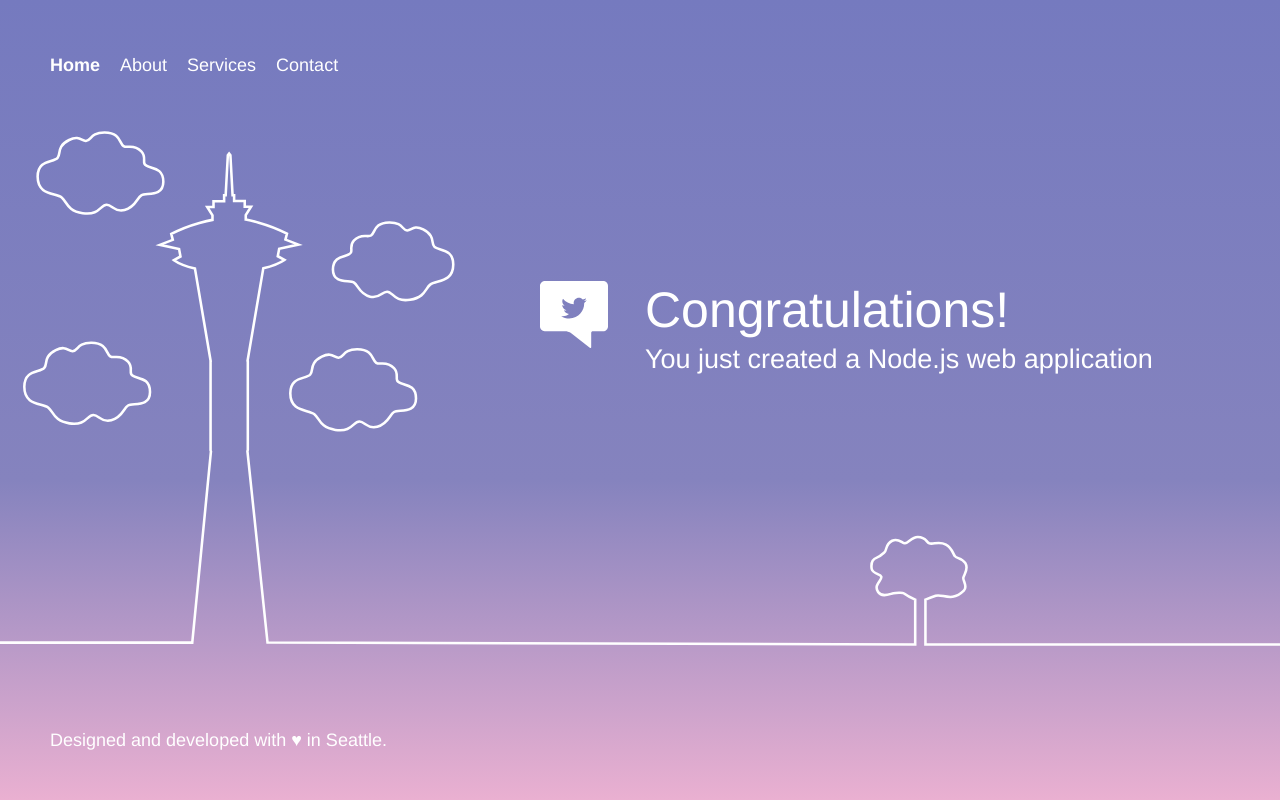
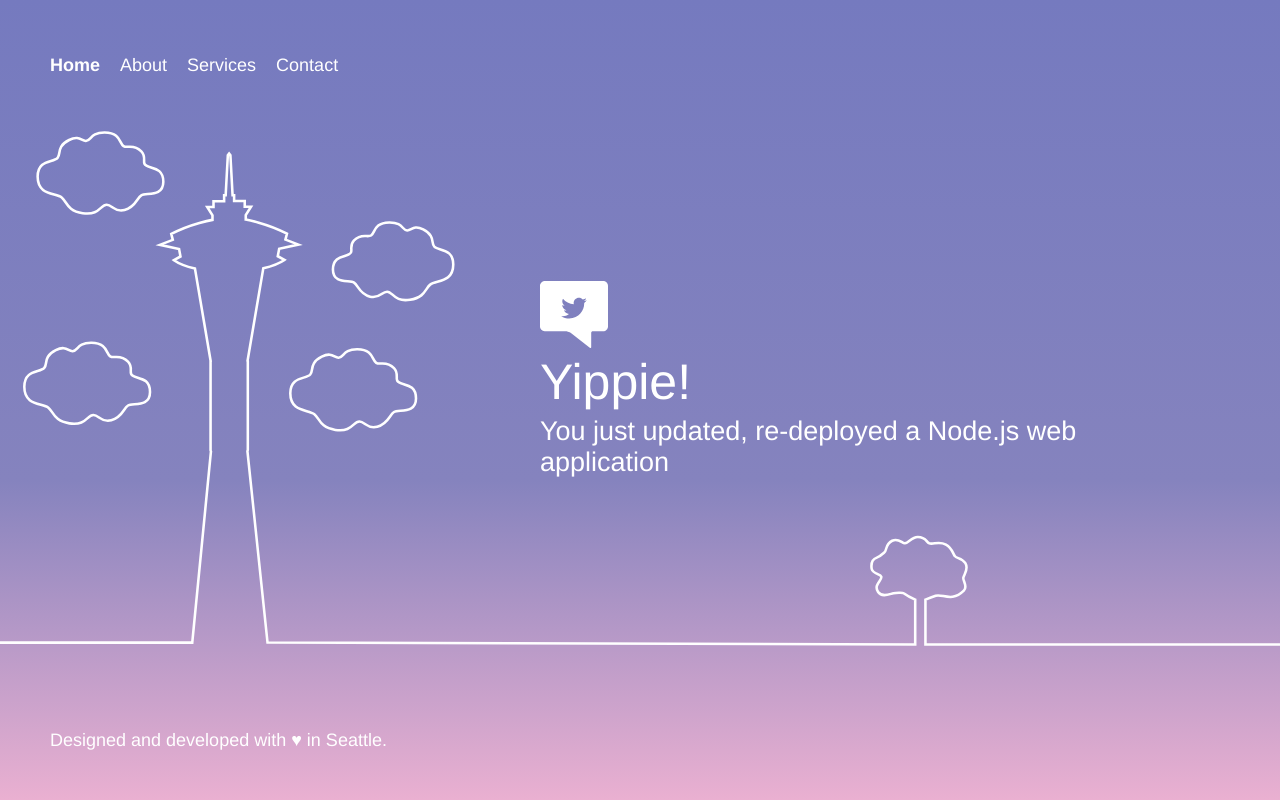
Before and after one commit to SandeepJujare/NodeInitiative, a website: page public/index.html in a window 1280 px wide. Drawn offline with Linux system fonts and the light colour scheme.

Commit message:
Initial Commit

```diff
--- a/public/index.html
+++ b/public/index.html
@@ -58,8 +58,8 @@
         <div class="message">
             <a class="twitter-link" href="http://twitter.com/home/?status=I%20created%20a%20project%20with%20AWS%20CodeStar!%20%23AWS%20%23AWSCodeStar%20https%3A%2F%2Faws.amazon.com%2Fcodestar"><img src="assets/img/tweet.svg" /></a>
             <div class="text">
-                <h1>Congratulations!</h1>
-                <h2>You just created a Node.js web application</h2>
+                <h1>Yippie!</h1>
+                <h2>You just updated, re-deployed a Node.js web application</h2>
             </div>
         </div>
     </div>
```
